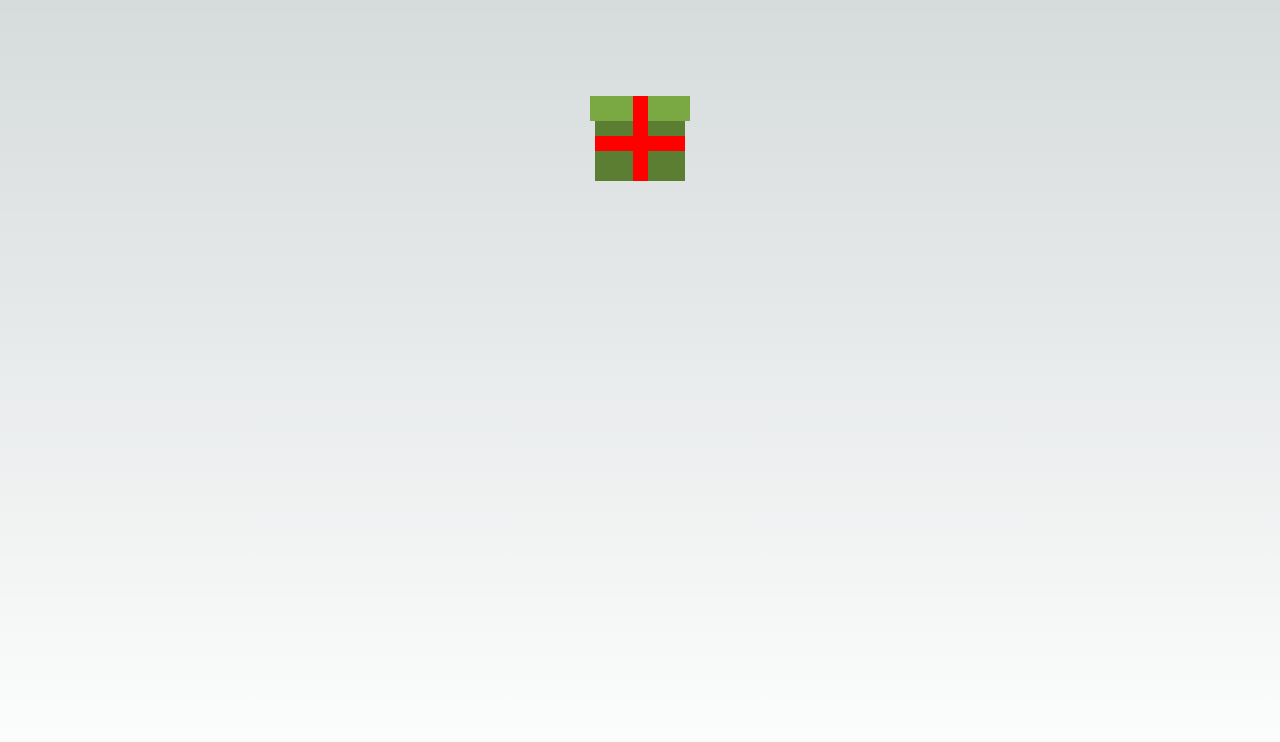
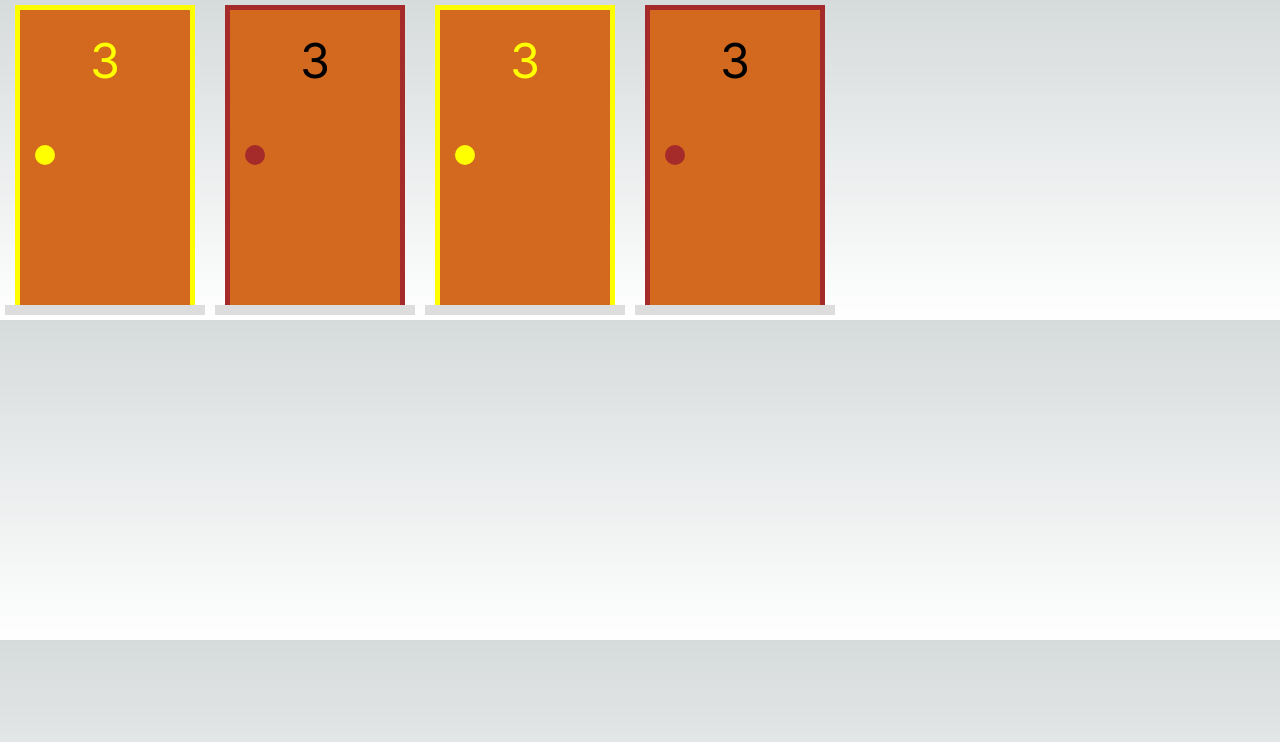
Before and after one commit to CaioLima10/monty-hall, a Next.js app: page / in a window 1280 px wide. Shown: the top 742 px of the page. Built offline with nearby package versions, Linux system fonts and the light colour scheme.

Commit message:
feat: add component door

```diff
--- /dev/null
+++ b/src/components/Door.tsx
@@ -0,0 +1,24 @@
+import React from 'react'
+import styles from "../styles/Door.module.css"
+
+
+interface IDoorProps{
+  selected?: boolean
+}
+
+export default function Door(props: IDoorProps) {
+
+  const selected = props.selected ? styles.selected : ''
+
+  return (
+    <div className={styles.area}>
+      <div className={`${styles.frame} ${selected}`}>
+        <div className={styles.door}>
+          <div className={styles.number}>3</div>
+          <div className={styles.handle}></div>
+        </div>
+      </div>
+      <div className={styles.floor}></div>
+    </div>
+  )
+}
--- a/src/pages/index.tsx
+++ b/src/pages/index.tsx
@@ -1,4 +1,4 @@
-import Present from '@/components/Present'
+import Door from '@/components/Door'
 import { Inter } from 'next/font/google'
 
 const inter = Inter({ subsets: ['latin'] })
@@ -6,9 +6,12 @@
 export default function Home() {
   return (
     <main
-      className={`flex min-h-screen flex-col items-center justify-between p-24 ${inter.className}`}
+      className={`flex ${inter.className}`}
     >
-      <Present/>
+      <Door selected={true}/>
+      <Door/>
+      <Door selected={true}/>
+      <Door/>
     </main>
   )
 }
--- /dev/null
+++ b/src/styles/Door.module.css
@@ -0,0 +1,64 @@
+
+.area{
+    position: relative;
+    display: flex;
+    flex-direction: column;
+    align-items: center;
+    margin: 5px;
+    height: var(--area-door-height);
+    width: var(--area-door-width);
+}
+
+.frame{
+    display: flex;
+    flex-grow: 1;
+    width: 90%;
+    border-left: 5px solid brown;
+    border-top: 5px solid brown;
+    border-right: 5px solid brown;
+
+}
+
+.door{
+    display: flex;
+    flex-direction: column;
+    align-items: center;
+    padding: 15px;
+    flex-grow: 1;
+    background-color: chocolate;
+
+}
+
+.number{
+    font-size: 3rem;
+}
+
+.handle{
+    position: absolute;
+    width: 20px;
+    top: calc(0.45 * var(--area-door-height));
+    align-self: flex-start;
+    height: 20px;
+    border-radius: 10px;
+    background-color: brown;
+}
+
+.floor{
+    height: 10px;
+    width: 100%;
+    background-color: #ddd;
+}
+
+.selected{
+    border-left: 5px solid yellow;
+    border-top: 5px solid yellow;
+    border-right: 5px solid yellow;
+}
+
+.selected .number{
+    color: yellow;
+}
+
+.selected .handle{
+    background-color: yellow;
+}
--- a/src/styles/globals.css
+++ b/src/styles/globals.css
@@ -6,6 +6,8 @@
   --foreground-rgb: 0, 0, 0;
   --background-start-rgb: 214, 219, 220;
   --background-end-rgb: 255, 255, 255;
+  --area-door-height: 310px;
+  --area-door-width: 200px;
 }
 
 @media (prefers-color-scheme: dark) {
```
